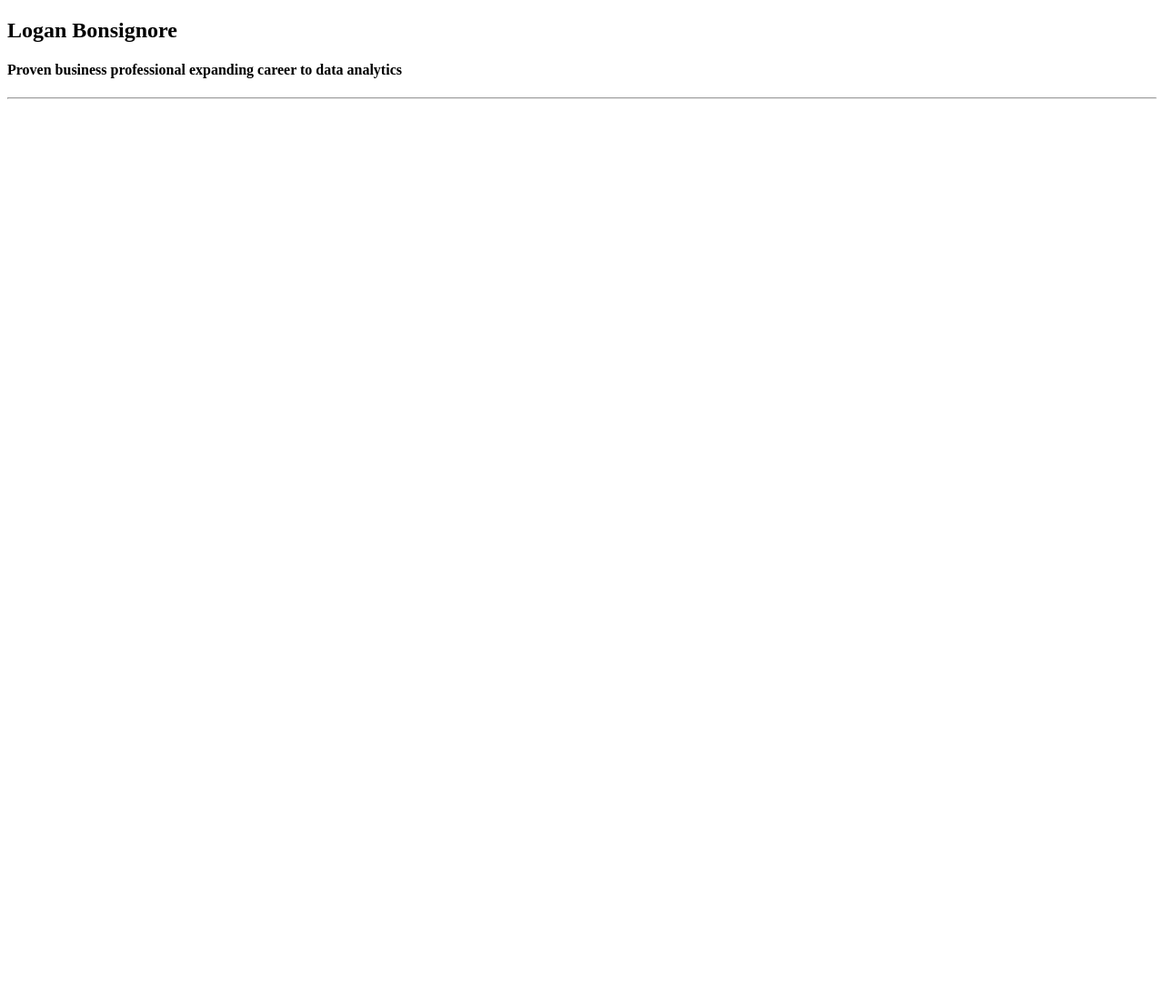
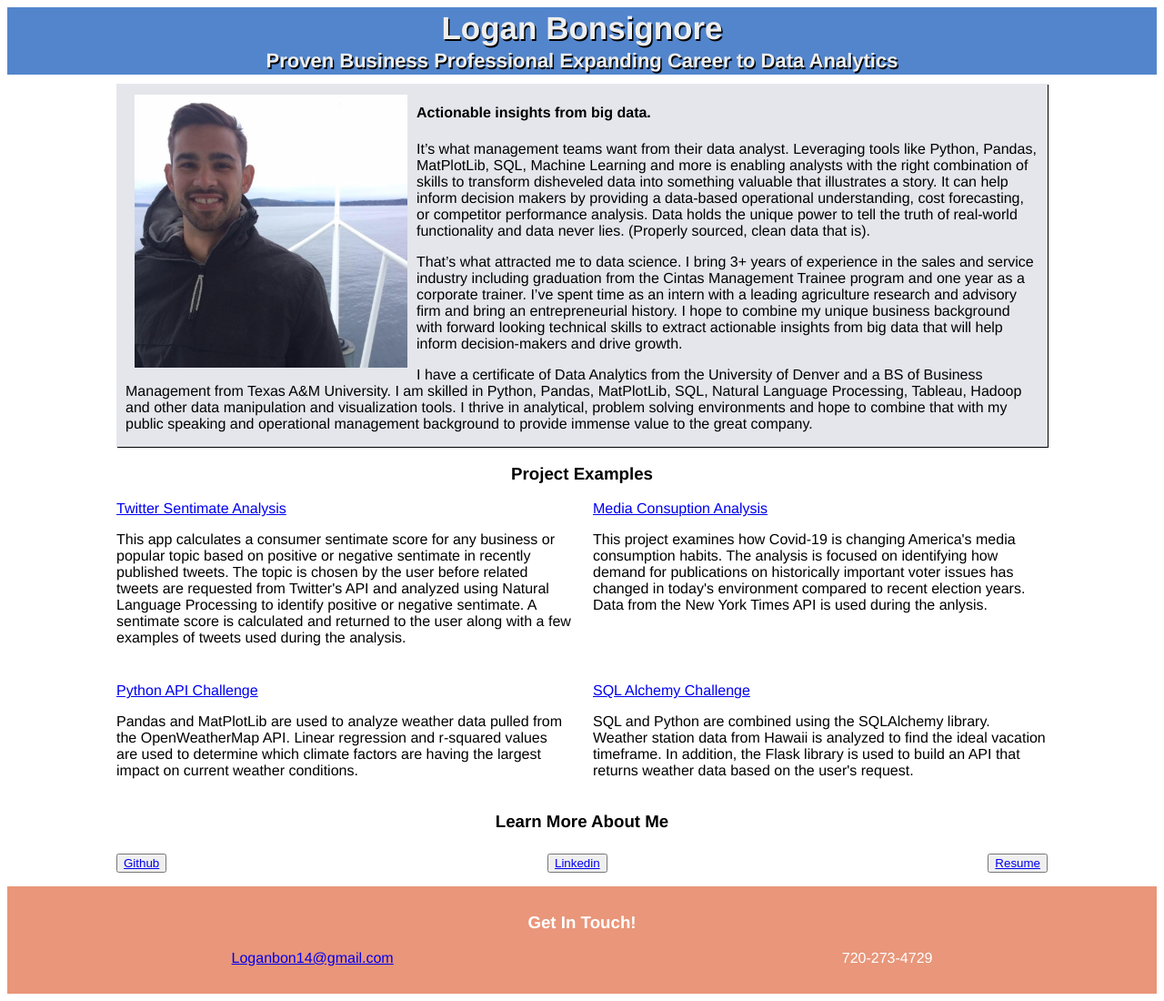
Before and after one commit to loganbonsignore/loganbonsignore.github.io, a plain HTML site: page index.html in a window 1280 px wide. Shown: the whole page at 91% size. Before the commit the page ends 800 px from the top, so only its background shows below. Drawn offline with Linux system fonts and the light colour scheme.

Commit message:
first edit

```diff
--- a/index.html
+++ b/index.html
@@ -3,12 +3,68 @@
 <head>
     <meta charset="UTF-8">
     <meta name="viewport" content="width=device-width, initial-scale=1.0">
-    <title>Logan Bonsignore Bio</title>
+    <title>Logan's Bio</title>
+    <!-- Linking stylesheet -->
+    <link rel="stylesheet" type="text/css" href="style.css"/>
 </head>
 <body>
-    <h2><strong>Logan Bonsignore</strong></h2>
-    <h4><strong>Proven business professional expanding career to data analytics</strong></h4>
-    <hr/>
+    <header>
+        <h1>Logan Bonsignore</h1>
+        <h4 id="subheader">Proven Business Professional Expanding Career to Data Analytics</h4>
+    </header>
+    <main class="container" class="body-background">
+        <section id="figure">
+            <section id="main-bio">
+                <img id="bio-image" src="assets/images/headshot_casual.jpg" alt="Picture of Logan"/>
+            </section>
+            <section>
+                <h4>Actionable insights from big data.</h4>
+                <p>It’s what management teams want from their data analyst. Leveraging tools like Python, Pandas, MatPlotLib, SQL, Machine Learning and more is enabling analysts with the right combination of skills to transform disheveled data into something valuable that illustrates a story. It can help inform decision makers by providing a data-based operational understanding, cost forecasting, or competitor performance analysis. Data holds the unique power to tell the truth of real-world functionality and data never lies. (Properly sourced, clean data that is).</p>
+                <p>That’s what attracted me to data science. I bring 3+ years of experience in the sales and service industry including graduation from the Cintas Management Trainee program and one year as a corporate trainer. I’ve spent time as an intern with a leading agriculture research and advisory firm and bring an entrepreneurial history. I hope to combine my unique business background with forward looking technical skills to extract actionable insights from big data that will help inform decision-makers and drive growth. </p>
+                <p>I have a certificate of Data Analytics from the University of Denver and a BS of Business Management from Texas A&M University. I am skilled in Python, Pandas, MatPlotLib, SQL, Natural Language Processing, Tableau, Hadoop and other data manipulation and visualization tools. I thrive in analytical, problem solving environments and hope to combine that with my public speaking and operational management background to provide immense value to the great company.</p>
+            </section>
+        </section>
+        <section class="main-sections">
+            <section>
+                <h3>Project Examples</h3>
+                <div id="project-1">
+                    <a href="https://github.com/loganbonsignore/twitter-sentiment-analysis/blob/master/sentimate_analysis.ipynb" target="_blank">Twitter Sentimate Analysis</a>
+                    <p>This app calculates a consumer sentimate score for any business or popular topic based on positive or negative sentimate in recently published tweets. The topic is chosen by the user before related tweets are requested from Twitter's API and analyzed using Natural Language Processing to identify positive or negative sentimate. A sentimate score is calculated and returned to the user along with a few examples of tweets used during the analysis.</p>
+                </div>
+                <div id="project-2">
+                    <a href="https://github.com/loganbonsignore/media_consumption_analysis/blob/master/important_voter_issues_analysis.ipynb" target="_blank">Media Consuption Analysis</a>
+                    <p>This project examines how Covid-19 is changing America's media consumption habits. The analysis is focused on identifying how demand for publications on historically important voter issues has changed in today's environment compared to recent election years. Data from the New York Times API is used during the anlysis.</p>
+                </div>
+                <div id="project-3">
+                    <a href="https://github.com/loganbonsignore/API-Challenge/blob/master/WeatherPy/WeatherPy.ipynb" target="_blank">Python API Challenge</a>
+                    <p>Pandas and MatPlotLib are used to analyze weather data pulled from the OpenWeatherMap API. Linear regression and r-squared values are used to determine which climate factors are having the largest impact on current weather conditions.</p>
+                </div>
+                <div id="project-4" >
+                    <a href="https://github.com/loganbonsignore/sqlalchemy-challenge/blob/master/climate_starter.ipynb" target="_blank">SQL Alchemy Challenge</a>
+                    <p>SQL and Python are combined using the SQLAlchemy library. Weather station data from Hawaii is analyzed to find the ideal vacation timeframe. In addition, the Flask library is used to build an API that returns weather data based on the user's request.</p>
+                </div>
+            </section>
+            <section>
+                <h3>Learn More About Me</h3>
+                <div id="buttons">
+                    <button><a href="https://www.github.com/loganbonsignore">Github</a></button>
+                    <button><a href="https://www.linkedin.com/in/logan-bonsignore-2506a06">Linkedin</a></button>
+                    <button><a href="#">Resume</a></button>
+                </div>
+            </section>
+        </section>
+    </main>
+    <footer class="footer">
+        <h3>Get In Touch!</h3>
+        <div id="contact-me">
+            <div>
+                <a href="mailto:loganbon14@gmail.com?subject=I Read Your Bio Page">Loganbon14@gmail.com</a>
+            </div>
+            <div>
+                <a>720-273-4729</a>
+            </div>
+        </div>
+    </footer>
 </body>
 
 </html>
--- /dev/null
+++ b/style.css
@@ -0,0 +1,119 @@
+.container {
+    width: 1024px;
+    margin: 0 auto;
+  }
+
+.main-sections {
+    margin: 10px 0px 10px 0px;
+  }
+
+.body {
+    background-color: #f4f7f6;
+    padding: 2px;
+}
+
+body {
+  font-family: "GraphikETRADE",Helvetica Neue,Helvetica,Arial,sans-serif;
+}
+
+header {
+    background: #5285cc;
+  }
+
+h1 {
+    padding: 3px 0;
+    margin: 0;
+    margin-top: 5px;
+    font-size: 35px;
+    color: #eee;
+    text-align: center;
+    text-shadow: 1.5px 1.5px black;
+    font-family: "GraphikETRADE",Helvetica Neue,Helvetica,Arial,sans-serif;
+  }
+
+h3 {
+    text-align: center;
+  }
+
+#subheader {
+    padding-bottom: 2px;
+    margin: 0;
+    margin-bottom: 10px;
+    font-size: 22px;
+    color: #eee;
+    text-align: center;
+    text-shadow: 1.5px 1.5px black;
+    font-family: "GraphikETRADE",Helvetica Neue,Helvetica,Arial,sans-serif;
+}
+
+#bio-image {
+    width: 300px;
+    height: 300px;
+    margin: 10px 10px;
+  }
+
+#main-bio,
+#contact-info,
+#bio-image {
+  float: left;
+}
+
+#figure {
+    position: relative;
+    background-color: #e4e6eb;
+    box-shadow: 1px 1px;
+    padding: 2px 10px .5px 10px;
+  }
+
+#contact-info {
+    width: 30%;
+  }
+
+#project-1 {
+  width: 500px;
+  height: 200px;
+  float: left;
+}
+
+#project-2 {
+  width: 500px;
+  height: 200px;
+  float: right;
+}
+
+#project-3 {
+  width: 500px;
+  height: auto;
+  float: left;
+  padding-bottom: 20px;
+}
+
+#project-4 {
+  width: 500px;
+  height: auto;
+  float: right;
+  padding-bottom: 20px;
+}
+
+#buttons {
+  display:inline-flex;
+  flex-direction:row;
+  justify-content: space-between;
+  width: 100%;
+  padding: 5px 0px 5px 0px;
+}
+
+#contact-me {
+  display:flex;
+  flex-direction:row;
+  justify-content: space-around;
+  width:100%;
+}
+
+footer {
+  text-align: center;
+  padding: 3px;
+  background-color: DarkSalmon;
+  color: white;
+  padding:10px 0px 30px 0px;
+}
```
Also changed, not shown: assets/images/headshot_casual.jpg (added).
